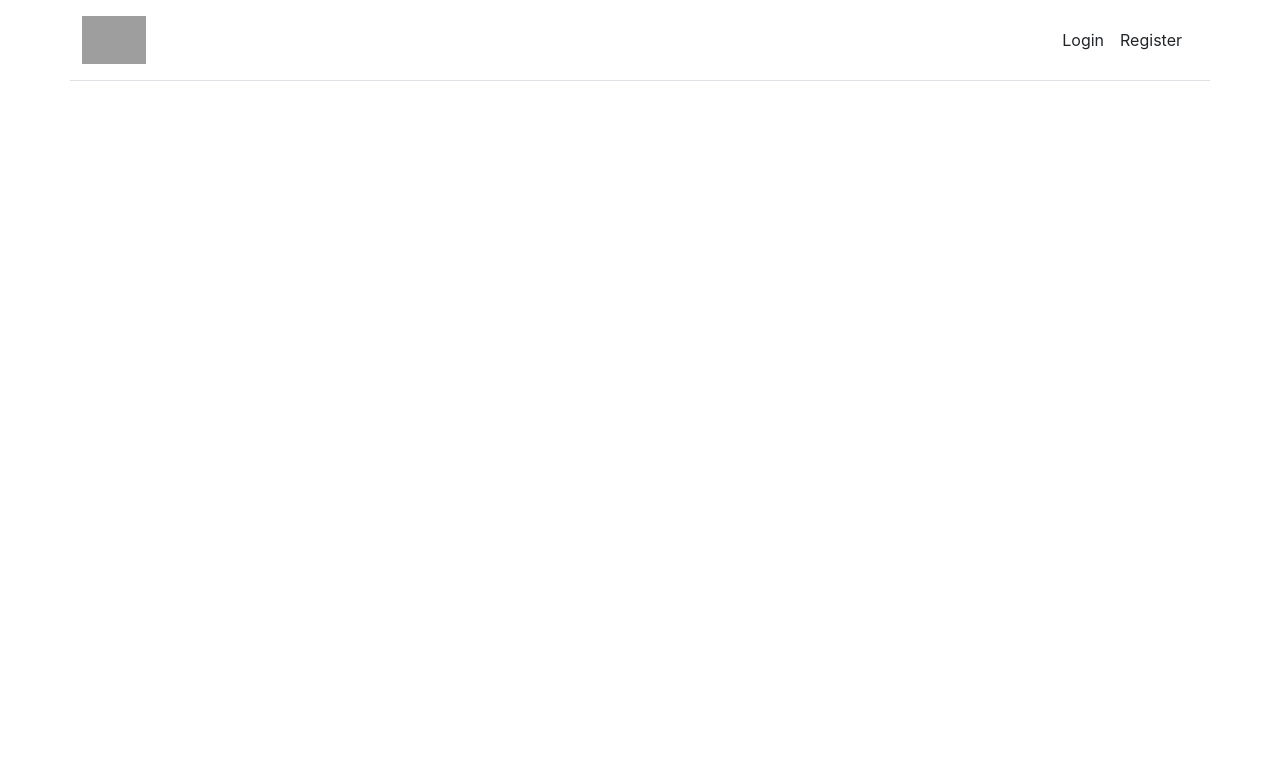
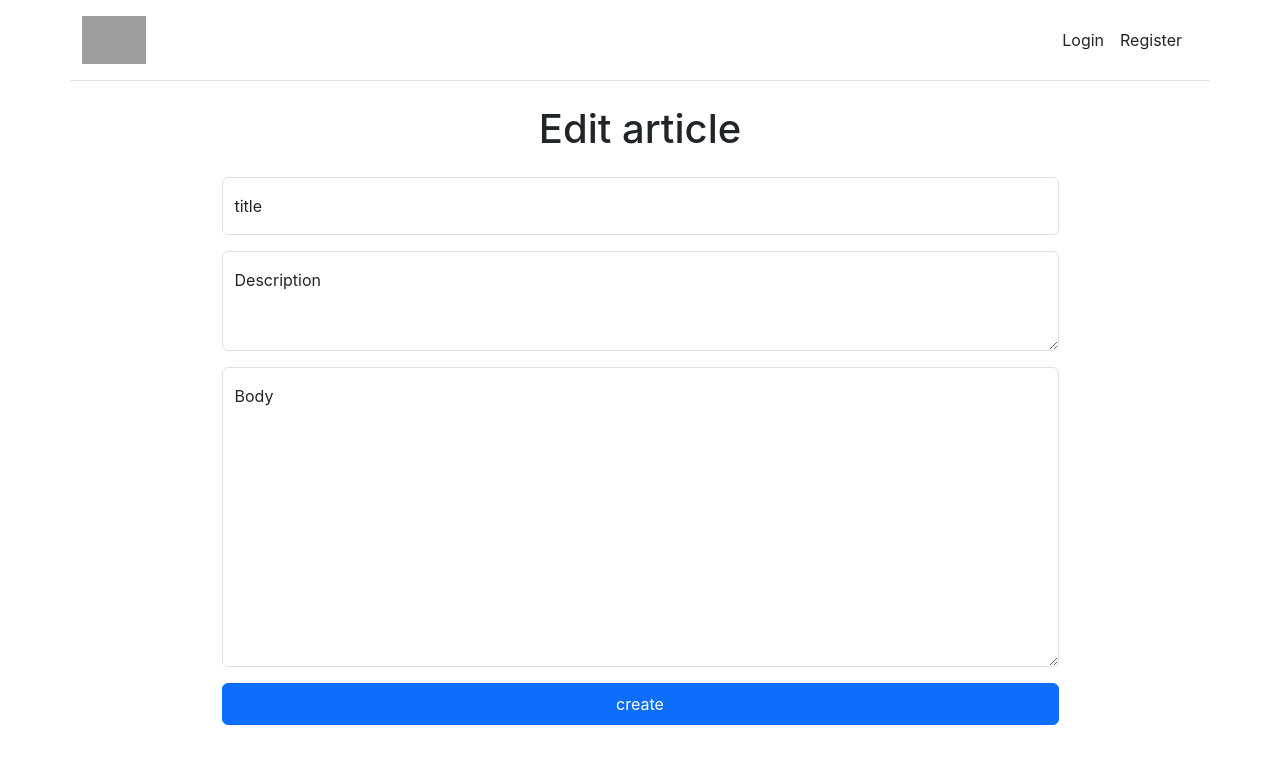
Before and after one commit to MuhammadqodirMuminov/redux-aplication, a React (Create React App) app: page /edit-article/1 in a window 1280 px wide. Before the commit this address had no page. Shown: the top 764 px of the page. Built offline with nearby package versions, Linux system fonts and the light colour scheme; no server answers; grey boxes are pictures that could not be loaded.

Commit message:
only edit page ui edded

```diff
--- a/src/App.js
+++ b/src/App.js
@@ -1,11 +1,18 @@
 import { useEffect } from "react";
 import { useDispatch } from "react-redux";
 import { Route, Routes } from "react-router-dom";
-import { Main, Login, Register, Navbar, ArticleDetail, CreateArticle } from "./components";
+import {
+	Main,
+	Login,
+	Register,
+	Navbar,
+	ArticleDetail,
+	CreateArticle,
+	EditArticle,
+} from "./components";
 import { getItem } from "./helpers/persistance-storage";
 import AuthService from "./service/auth";
 import { signUserSuccess } from "./slice/auth";
-
 
 const App = () => {
 	const dispatch = useDispatch();
@@ -16,10 +23,8 @@ const App = () => {
 		dispatch(signUserSuccess(responce.user));
 	};
 
-
 	useEffect(() => {
 		const token = getItem("token");
-
 
 		if (token) {
 			getUser();
@@ -40,6 +45,8 @@ const App = () => {
 					<Route path="/article/:id" element={<ArticleDetail />} />
 
 					<Route path="/create-article" element={<CreateArticle />} />
+
+					<Route path="/edit-article/:id" element={<EditArticle />} />
 				</Routes>
 			</div>
 		</div>
--- a/src/components/articleDetail.jsx
+++ b/src/components/articleDetail.jsx
@@ -70,7 +70,7 @@ const ArticleDetail = () => {
 						</div>
 						<p>{articleDetail?.body}</p>
 						<p className="text-muted">
-							{" "}
+
 							<span className="fw-bold">Created At:</span>{" "}
 							{moment(articleDetail?.createdAt).format("MMM DD, YYYY")}
 						</p>
--- /dev/null
+++ b/src/components/edit-article.jsx
@@ -0,0 +1,59 @@
+import { useEffect, useState } from "react";
+import { useDispatch } from "react-redux";
+import { useParams } from "react-router-dom";
+import ArticleService from "../service/articles";
+import {
+	getArticleDetailFailore,
+	getArticleDetailStart,
+	getArticleDetailSuccess,
+} from "../slice/article";
+import { Form } from "../ui";
+
+const EditArticle = () => {
+	const [title, setTitle] = useState("");
+	const [description, setDescription] = useState("");
+	const [body, setBody] = useState("");
+	const dispatch = useDispatch();
+	const { id } = useParams();
+
+	const getSingleArticle = async () => {
+		dispatch(getArticleDetailStart());
+
+		try {
+			const response = await ArticleService.getArticleDetail(id);
+
+			setTitle(response.article.title);
+			setDescription(response.article.description);
+			setBody(response.article.body);
+
+			dispatch(getArticleDetailSuccess(response.article));
+		} catch (error) {
+			dispatch(getArticleDetailFailore());
+		}
+	};
+
+	useEffect(() => {
+		getSingleArticle();
+	}, [id]);
+
+	const formSubmit = () => {};
+
+	const formArticle = {
+		title,
+		setTitle,
+		body,
+		setDescription,
+		setBody,
+		description,
+		formSubmit,
+	};
+
+	return (
+		<div className="d-flex flex-column gap-2">
+			<h1 className="text-center">Edit article</h1>
+			<Form {...formArticle} />
+		</div>
+	);
+};
+
+export default EditArticle;
--- a/src/components/index.js
+++ b/src/components/index.js
@@ -4,3 +4,4 @@ export { default as Register } from "./register";
 export { default as Navbar } from "./navbar";
 export { default as ArticleDetail } from "./articleDetail";
 export { default as CreateArticle } from "./create-article";
+export { default as EditArticle } from "./edit-article";
--- a/src/components/main.jsx
+++ b/src/components/main.jsx
@@ -30,7 +30,7 @@ const Main = () => {
 
 	const deleteHandler = async (id) => {
 		try {
-            await ArticleService.deleteArticle(id);
+			await ArticleService.deleteArticle(id);
 
 			getArticles();
 		} catch (error) {
@@ -75,6 +75,11 @@ const Main = () => {
 											user.username === item.author.username && (
 												<>
 													<button
+														onClick={() =>
+															navigate(
+																`/edit-article/${item.slug}`
+															)
+														}
 														type="button"
 														className="btn btn-sm btn-outline-secondary">
 														Edit
```
